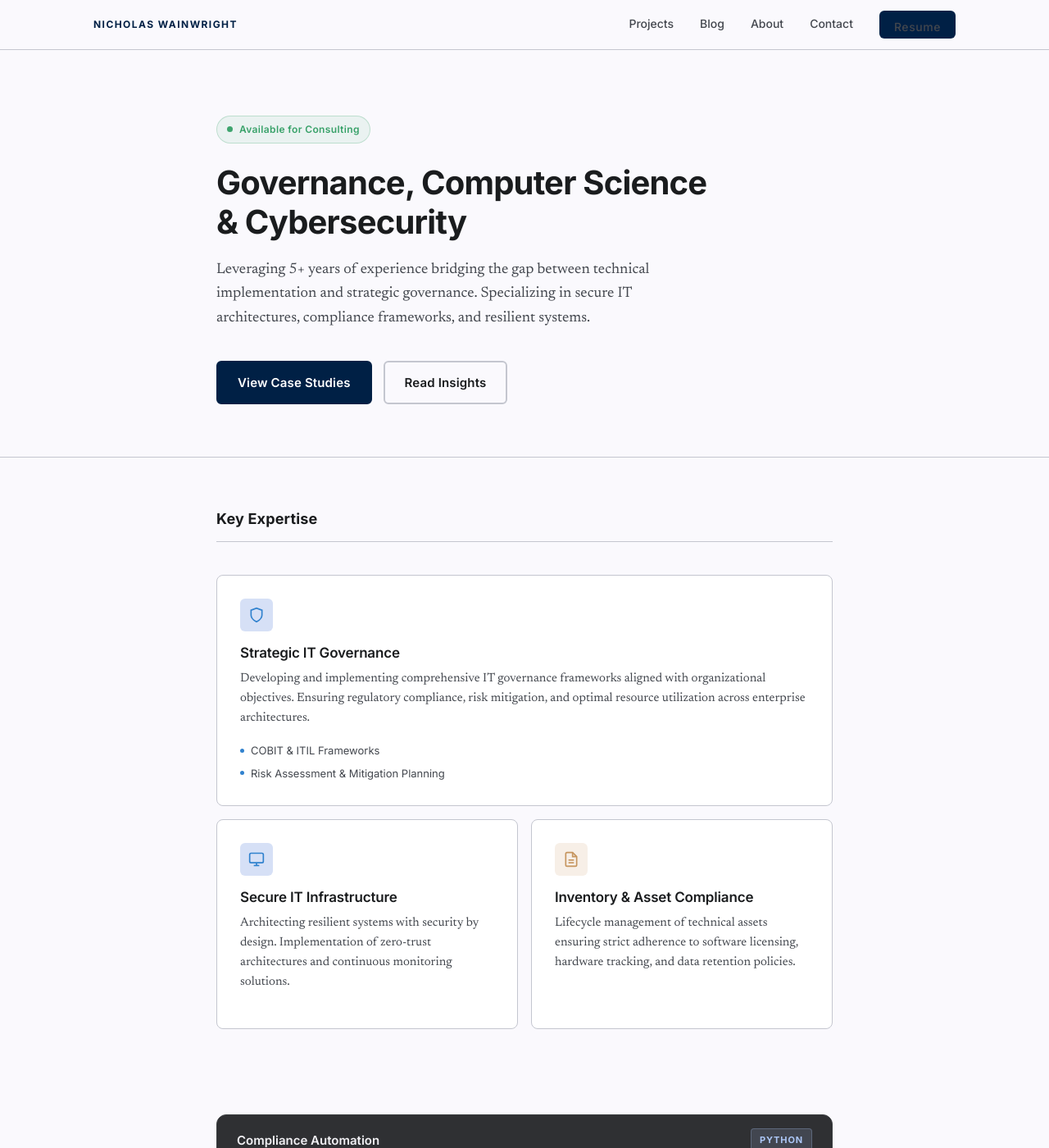
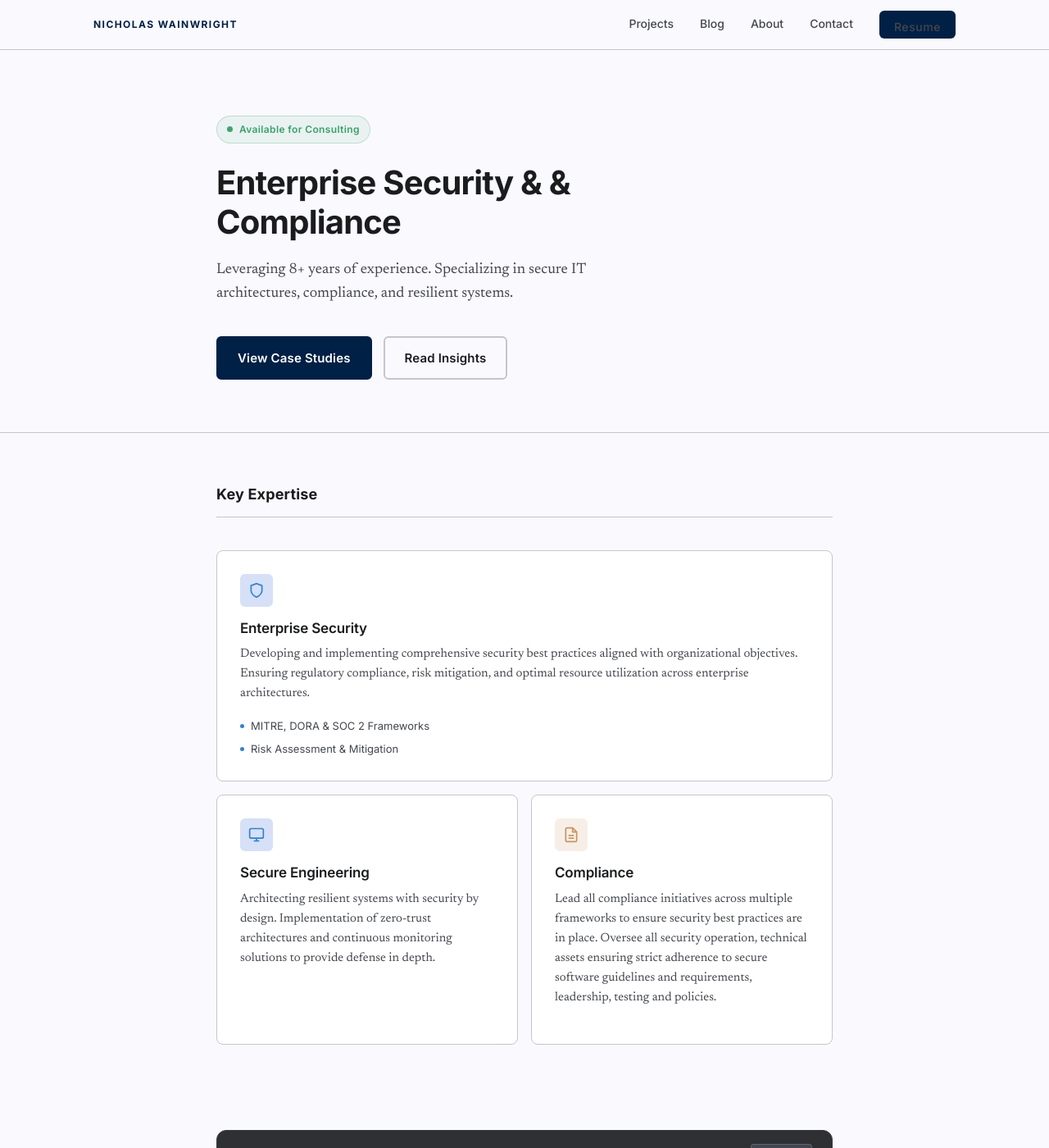
Before and after one commit to nick-wainwright/nick-wainwright.github.io, a Jekyll site: the page built from index.html, in a window 1280 px wide and 1400 px high. Shown: the whole window at 82% size. Built offline with Jekyll 4.4.1, drawn with Linux system fonts in a browser that asks for light colours.

Commit message:
edits to home page

```diff
--- a/index.html
+++ b/index.html
@@ -1,6 +1,6 @@
 ---
 layout: default
-title: "Governance, Computer Science & Cybersecurity"
+title: "Enterprise Security & Compliance"
 ---
 
 <!-- ═══════ HERO ═══════ -->
@@ -10,11 +10,10 @@ title: "Governance, Computer Science & Cybersecurity"
       <span class="status-dot"></span>
       Available for Consulting
     </div>
-    <h1>Governance, Computer Science &amp; Cybersecurity</h1>
+    <h1>Enterprise Security & &amp; Compliance</h1>
     <p class="hero-description">
-      Leveraging 5+ years of experience bridging the gap between technical
-      implementation and strategic governance. Specializing in secure IT
-      architectures, compliance frameworks, and resilient systems.
+      Leveraging 8+ years of experience. Specializing in secure IT
+      architectures, compliance, and resilient systems.
     </p>
     <div class="hero-actions">
       <a href="{{ '/projects' | relative_url }}" class="btn btn-primary">View Case Studies</a>
@@ -38,11 +37,11 @@ title: "Governance, Computer Science & Cybersecurity"
             <path d="M12 22s8-4 8-10V5l-8-3-8 3v7c0 6 8 10 8 10z"/>
           </svg>
         </div>
-        <h3>Strategic IT Governance</h3>
-        <p>Developing and implementing comprehensive IT governance frameworks aligned with organizational objectives. Ensuring regulatory compliance, risk mitigation, and optimal resource utilization across enterprise architectures.</p>
+        <h3>Enterprise Security</h3>
+        <p>Developing and implementing comprehensive security best practices aligned with organizational objectives. Ensuring regulatory compliance, risk mitigation, and optimal resource utilization across enterprise architectures.</p>
         <div class="expertise-tags">
-          <span class="expertise-tag">COBIT &amp; ITIL Frameworks</span>
-          <span class="expertise-tag">Risk Assessment &amp; Mitigation Planning</span>
+          <span class="expertise-tag">MITRE, DORA &amp; SOC 2 Frameworks</span>
+          <span class="expertise-tag">Risk Assessment &amp; Mitigation</span>
         </div>
       </div>
     </div>
@@ -57,8 +56,8 @@ title: "Governance, Computer Science & Cybersecurity"
             <line x1="12" y1="17" x2="12" y2="21"/>
           </svg>
         </div>
-        <h3>Secure IT Infrastructure</h3>
-        <p>Architecting resilient systems with security by design. Implementation of zero-trust architectures and continuous monitoring solutions.</p>
+        <h3>Secure Engineering</h3>
+        <p>Architecting resilient systems with security by design. Implementation of zero-trust architectures and continuous monitoring solutions to provide defense in depth.</p>
       </div>
       <div class="expertise-card">
         <div class="expertise-icon" style="background: rgba(198, 149, 94, 0.15);">
@@ -69,8 +68,8 @@ title: "Governance, Computer Science & Cybersecurity"
             <line x1="16" y1="17" x2="8" y2="17"/>
           </svg>
         </div>
-        <h3>Inventory &amp; Asset Compliance</h3>
-        <p>Lifecycle management of technical assets ensuring strict adherence to software licensing, hardware tracking, and data retention policies.</p>
+        <h3>Compliance</h3>
+        <p>Lead all compliance initiatives across multiple frameworks to ensure security best practices are in place. Oversee all security operation, technical assets ensuring strict adherence to secure software guidelines and requirements, leadership, testing and policies.</p>
       </div>
     </div>
   </div>
@@ -136,17 +135,17 @@ title: "Governance, Computer Science & Cybersecurity"
         <div class="insight-item">
           <div class="insight-meta">
             <span class="post-type-badge badge--white-paper">White Paper</span>
-            <span class="insight-date">Oct 24, 2024</span>
+            <span class="insight-date">Oct 7, 2026</span>
           </div>
-          <div class="insight-title">Zero-Trust Architecture in Legacy Environments</div>
+          <div class="insight-title">[Title of Project 1]s</div>
           <p class="insight-excerpt">A pragmatic approach to migrating legacy institutional systems to a zero-trust model without disrupting critical operational workflows.</p>
         </div>
         <div class="insight-item">
           <div class="insight-meta">
             <span class="post-type-badge badge--case-study">Case Study</span>
-            <span class="insight-date">Sep 12, 2024</span>
+            <span class="insight-date">Sep 12, 2026</span>
           </div>
-          <div class="insight-title">Streamlining Software License Compliance</div>
+          <div class="insight-title">[Title of Project 2]</div>
           <p class="insight-excerpt">How automated asset discovery reduced compliance audit times by 40% while mitigating licensing risk.</p>
         </div>
       </div>
```
